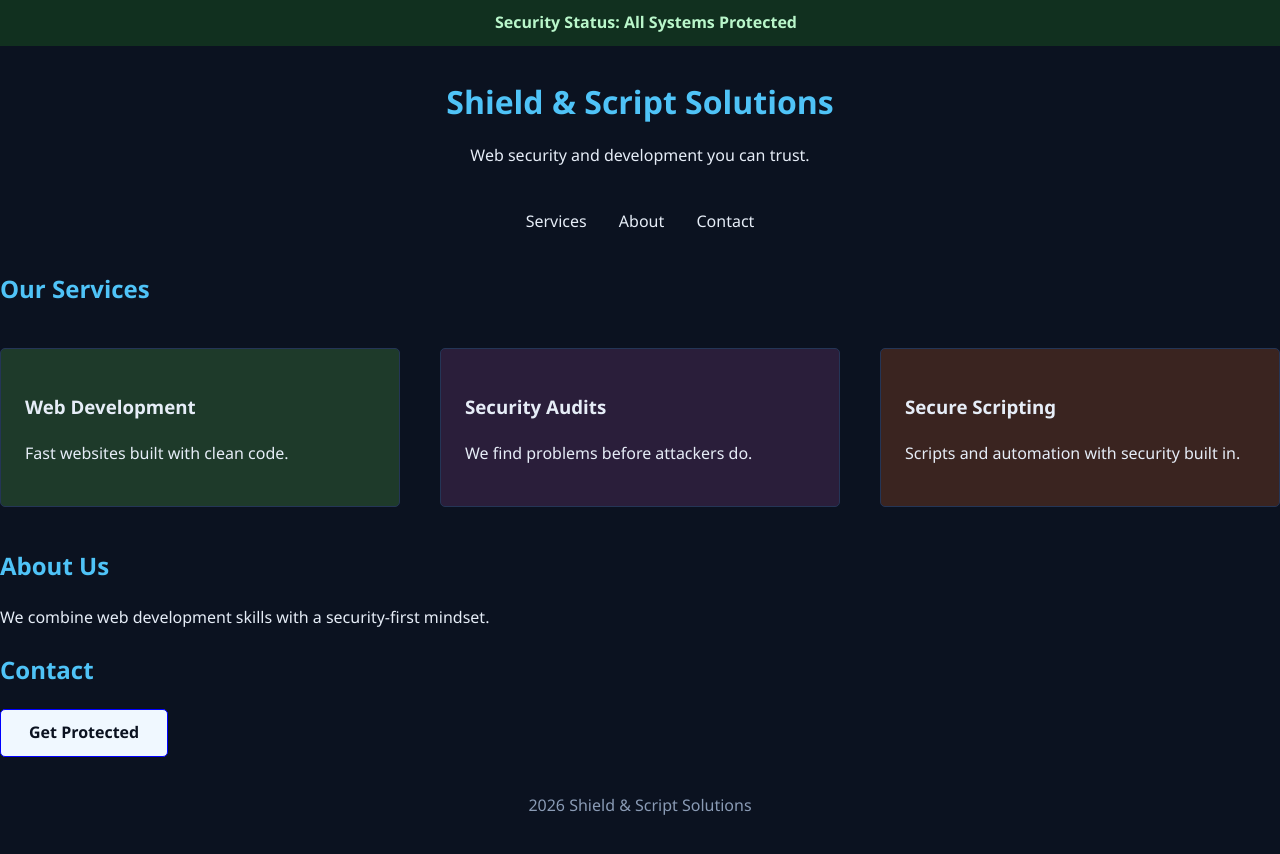
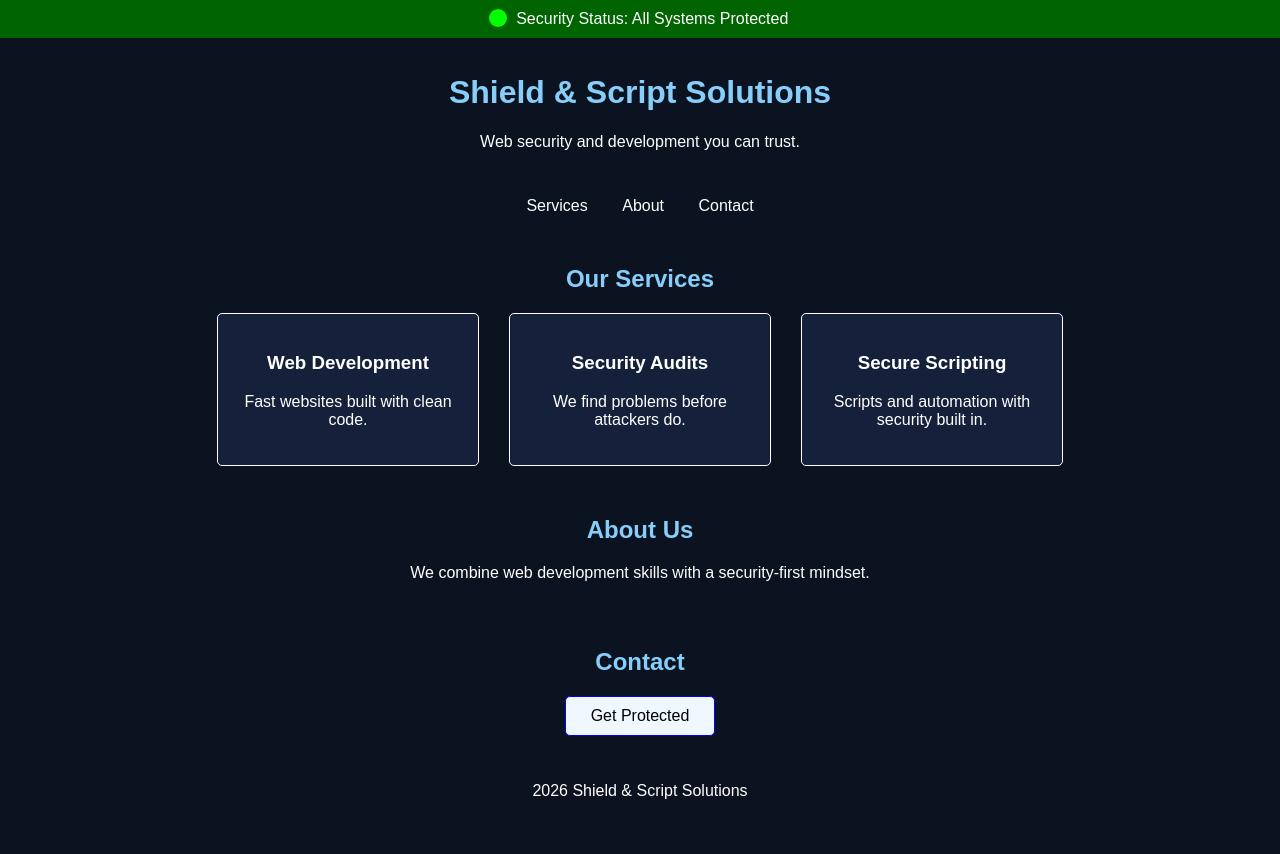
Before and after one commit to malnourished-bones/WebTechCh9, a plain HTML site: page index-3.html in a window 1280 px wide. After the commit the page ends 831 px from the top, so only its background shows below. Drawn offline with Linux system fonts and the light colour scheme.

Commit message:
Update style.css

```diff
--- a/style.css
+++ b/style.css
@@ -1,178 +1,101 @@
-/* =========================================================
-   Lab 9 - Chapter 9: Pseudo-classes, Transitions,
-   Transforms and Animations
-   ========================================================= */
-
-/* ---------- Base ---------- */
-* { box-sizing: border-box; }
-
 body {
+  font-family: Arial, sans-serif;
+  background-color: #0b1220;
+  color: white;
   margin: 0;
-  font-family: "Segoe UI", Arial, sans-serif;
-  background: #0b1220;
-  color: #e6edf7;
-  line-height: 1.6;
 }
 
-header { text-align: center; padding: 30px 20px 10px; }
-header h1 { margin: 0; color: #4fc3f7; }
-
-nav { text-align: center; padding: 15px; }
-main { max-width: 1000px; margin: 0 auto; padding: 20px; }
-h2 { color: #4fc3f7; }
-footer { text-align: center; padding: 20px; color: #8a9bb5; }
-
-/* ---------- Pseudo-classes + Transition (slides 3-5) ---------- */
-nav a {
-  color: #e6edf7;
-  text-decoration: none;
-  margin: 0 14px;
-  padding-bottom: 4px;
-  border-bottom: 2px solid transparent;
-
-  transition-property: color, border-color;
-  transition-duration: 0.3s;
-  transition-timing-function: ease-in-out;
-}
-nav a:hover { color: #4fc3f7; border-color: #4fc3f7; }
-
-/* ---------- Requirement 1: Keyframes (slides 11-14) ---------- */
-
-/* from / to form */
-@keyframes pulse {
-  from { transform: scale(1);   opacity: 1; }
-  to   { transform: scale(1.5); opacity: 0.6; }
+header, nav, section, footer {
+  text-align: center;
+  padding: 15px;
 }
 
-/* percentage form with a middle step, like the "ghumakkad" demo */
-@keyframes scan {
-  0%   { left: 10px;  top: 0px; }
-  50%  { left: 45%;   top: 12px; }
-  100% { left: calc(100% - 110px); top: 0px; }
+h1, h2 {
+  color: lightskyblue;
 }
 
-@keyframes fadeIn {
-  from { opacity: 0; }
-  to   { opacity: 1; }
+nav a {
+  color: white;
+  text-decoration: none;
+  margin: 0 15px;
+  transition: color 0.5s;
 }
 
-/* ---------- Security Status banner ---------- */
-.status-banner {
-  display: flex;
-  align-items: center;
-  justify-content: center;
-  gap: 12px;
-  background: #11301f;
-  color: #b9f6ca;
-  padding: 10px;
-  font-weight: 600;
+nav a:hover {
+  color: lightskyblue;
 }
 
-/* Requirement 2: animation properties (slide 12) */
-.status-dot {
-  width: 14px;
-  height: 14px;
-  background: #4cd964;
+/* keyframes: the dot in the banner pulses */
+@keyframes pulse {
+  from { transform: scale(1); }
+  to { transform: scale(1.5); }
+}
+
+/* security status banner */
+.status-banner {
+  background-color: darkgreen;
+  padding: 10px;
+  text-align: center;
+}
+
+.dot {
+  display: inline-block;
+  width: 12px;
+  height: 12px;
+  background-color: lime;
   border-radius: 50%;
+  margin-right: 8px;
 
   animation-name: pulse;
   animation-duration: 1s;
-  animation-timing-function: ease-in-out;
-  animation-delay: 0s;
   animation-iteration-count: infinite;
   animation-direction: alternate;
 }
 
-/* Scanner box that moves across the page */
-.scan-track {
-  position: relative;
-  height: 55px;
-  background: #0f1a2e;
-  border-bottom: 1px solid #243556;
-}
-
-.scan-box {
-  position: absolute;
-  left: 10px;
-  top: 0;
-  width: 100px;
-  height: 36px;
-  line-height: 36px;
-  text-align: center;
-  font-size: 0.85rem;
-  color: #0b1220;
-  background: #4cd964;
-  border: 1px solid #0b1220;
-  border-radius: 5px;
-
-  animation-name: scan;
-  animation-duration: 4s;
-  animation-timing-function: ease-in-out;
-  animation-delay: 0s;
-  animation-iteration-count: 4;
-  animation-direction: alternate;
-}
-
-/* ---------- Service boxes ---------- */
+/* service boxes */
 .service-container {
   display: flex;
-  flex-wrap: wrap;
-  gap: 40px;
-  padding: 20px 0;
+  justify-content: center;
+  gap: 30px;
 }
 
 .service-box {
-  flex: 1 1 250px;
-  background: #15213a;
-  border: 1px solid #243556;
+  width: 220px;
+  padding: 20px;
+  border: 1px solid white;
   border-radius: 5px;
-  padding: 24px;
+  background-color: #15213a;
 
-  /* fade in when the page loads */
-  animation-name: fadeIn;
-  animation-duration: 1.5s;
-  animation-timing-function: ease-in-out;
-  animation-iteration-count: 1;
-
-  /* Requirement 3: transition (slides 4-5) */
-  transition-property: all;
-  transition-duration: 1s;
-  transition-timing-function: ease-in-out;
+  /* makes the hover smooth */
+  transition: all 1s ease-in-out;
 }
 
-#box1 { background-color: #1e3a2a; }
-#box2 { background-color: #2a1e3a; }
-#box3 { background-color: #3a2420; }
-
-/* Requirement 4: two transform functions on :hover (slides 6-10) */
+/* hover: each box uses two transforms */
 #box1:hover {
   transform: rotate(5deg) scale(1.1);
-  border-color: lime;
+  background-color: green;
 }
+
 #box2:hover {
-  transform: translateY(-20px) scale(1.05);
-  border-color: blueviolet;
+  transform: translateY(-20px) scale(1.1);
+  background-color: blueviolet;
 }
+
 #box3:hover {
   transform: translateX(15px) skew(-5deg);
-  border-color: indianred;
+  background-color: indianred;
 }
 
-/* ---------- Button with :hover and :active (slide 3) ---------- */
+/* button */
 .btn {
   display: inline-block;
-  padding: 10px 28px;
-  color: #0b1220;
+  padding: 10px 25px;
+  background-color: aliceblue;
+  color: black;
   text-decoration: none;
-  font-weight: 700;
-  background-color: aliceblue;
   border: 1px solid blue;
   border-radius: 5px;
-
-  transition-property: all;
-  transition-duration: 1s;
-  transition-timing-function: ease-in-out;
-  transition-delay: 0s;
+  transition: all 1s ease-in-out;
 }
 
 .btn:hover {
@@ -181,12 +104,5 @@ nav a:hover { color: #4fc3f7; border-color: #4fc3f7; }
 }
 
 .btn:active {
-  transform: scale(1.2) rotate(-3deg);
-  border: 1px solid red;
   background-color: indianred;
 }
-
-/* Respect users who prefer reduced motion */
-@media (prefers-reduced-motion: reduce) {
-  * { animation: none !important; transition: none !important; }
-}
```
